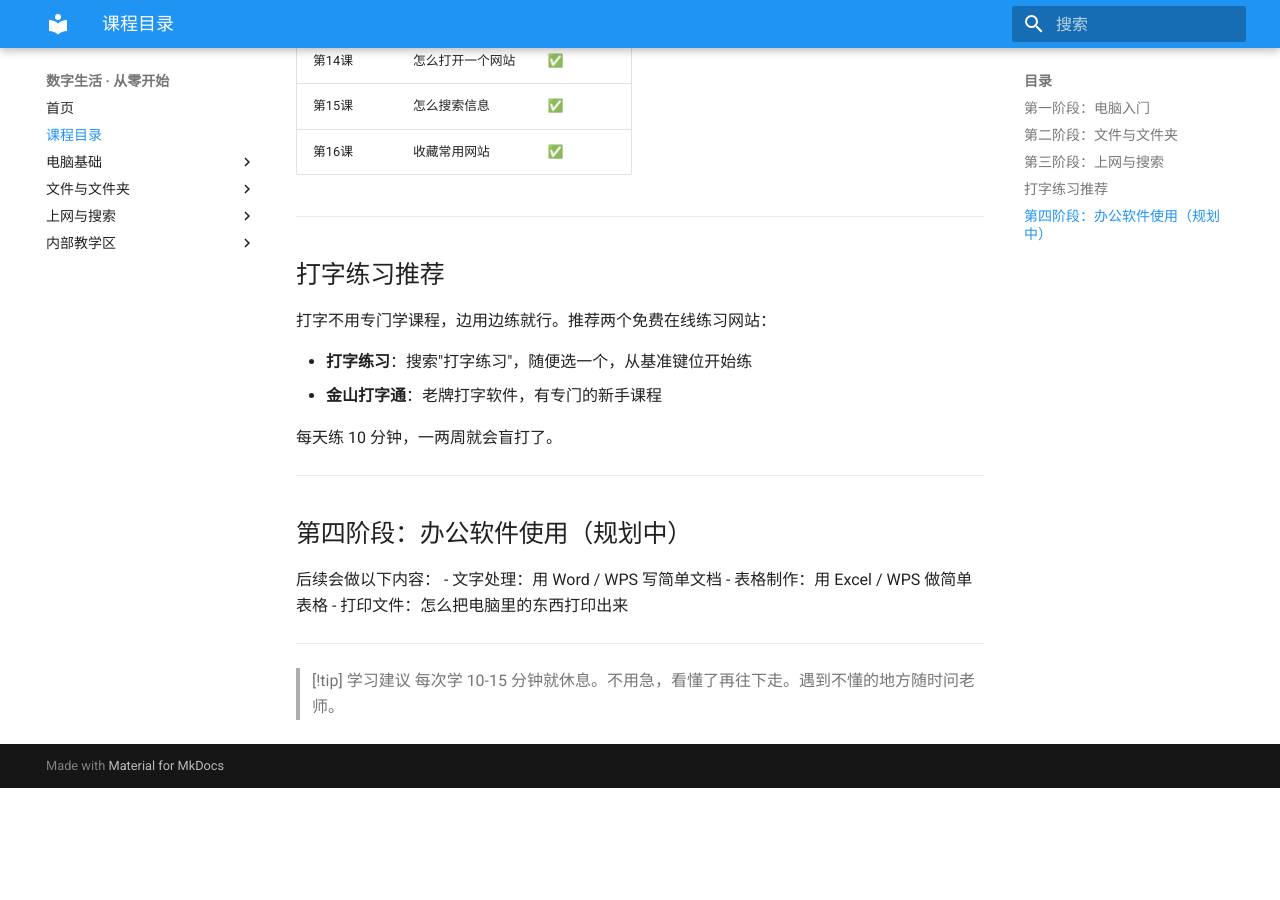
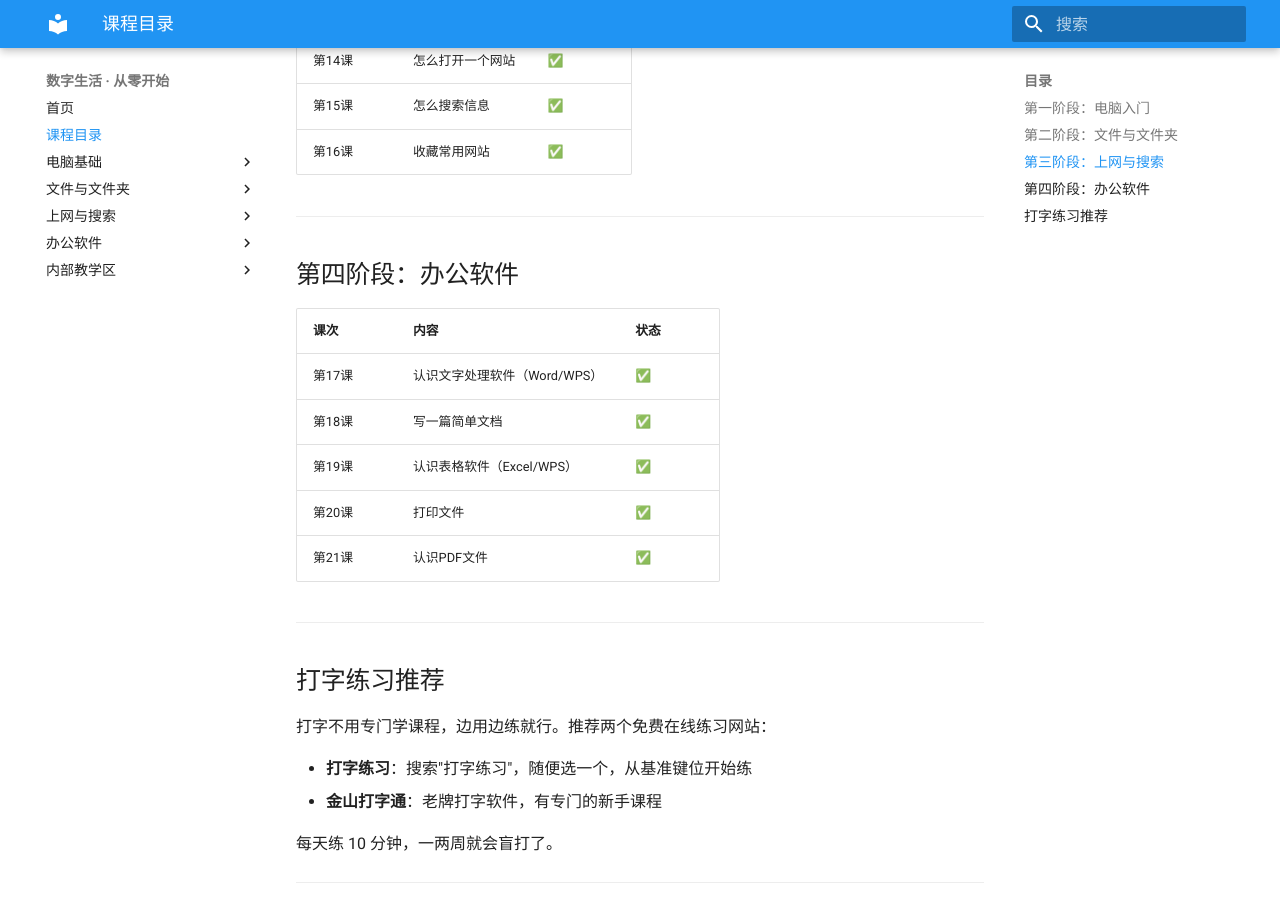
Before and after one commit to FUWhy/digital-life, an MkDocs documentation site: the page built from docs/public/index.md, in a window 1280 px wide and 900 px high, scrolled down 1279 px. Built offline with MkDocs 1.6.1 and Material for MkDocs 9.7.7, drawn with Linux system fonts in a browser that asks for light colours; before the commit the page ends 2067 px from its top, so only the background shows below that.

Commit message:
新增第四阶段办公软件5课：Word/WPS、Excel/WPS、打印、PDF，共21课

```diff
--- a/docs/public/index.md
+++ b/docs/public/index.md
@@ -41,6 +41,18 @@
 
 ---
 
+## 第四阶段：办公软件
+
+| 课次 | 内容 | 状态 |
+|---|---|---|
+| 第17课 | 认识文字处理软件（Word/WPS） | ✅ |
+| 第18课 | 写一篇简单文档 | ✅ |
+| 第19课 | 认识表格软件（Excel/WPS） | ✅ |
+| 第20课 | 打印文件 | ✅ |
+| 第21课 | 认识PDF文件 | ✅ |
+
+---
+
 ## 打字练习推荐
 
 打字不用专门学课程，边用边练就行。推荐两个免费在线练习网站：
@@ -52,14 +64,5 @@
 
 ---
 
-## 第四阶段：办公软件使用（规划中）
-
-后续会做以下内容：
-- 文字处理：用 Word / WPS 写简单文档
-- 表格制作：用 Excel / WPS 做简单表格
-- 打印文件：怎么把电脑里的东西打印出来
-
----
-
 > [!tip] 学习建议
 > 每次学 10-15 分钟就休息。不用急，看懂了再往下走。遇到不懂的地方随时问老师。
--- a/mkdocs.yml
+++ b/mkdocs.yml
@@ -40,6 +40,12 @@ nav:
       - 第14课：打开网站: public/03-上网与搜索/14-打开网站.md
       - 第15课：搜索信息: public/03-上网与搜索/15-搜索信息.md
       - 第16课：收藏网站: public/03-上网与搜索/16-收藏网站.md
+  - 办公软件:
+      - 第17课：认识文字处理软件: public/04-办公软件/17-认识文字处理软件.md
+      - 第18课：写简单文档: public/04-办公软件/18-写简单文档.md
+      - 第19课：认识表格软件: public/04-办公软件/19-认识表格软件.md
+      - 第20课：打印文件: public/04-办公软件/20-打印文件.md
+      - 第21课：认识PDF文件: public/04-办公软件/21-认识PDF文件.md
   - 内部教学区:
       - private/index.md
 
```
Also changed, not shown: docs/public/04-办公软件/17-认识文字处理软件.md (added, +48 -0 lines), docs/public/04-办公软件/18-写简单文档.md (added, +53 -0 lines), docs/public/04-办公软件/19-认识表格软件.md (added, +47 -0 lines), docs/public/04-办公软件/20-打印文件.md (added, +52 -0 lines), docs/public/04-办公软件/21-认识PDF文件.md (added, +57 -0 lines), docs/assets/images/excel-interface.png (added), docs/assets/images/word-interface.png (added).
